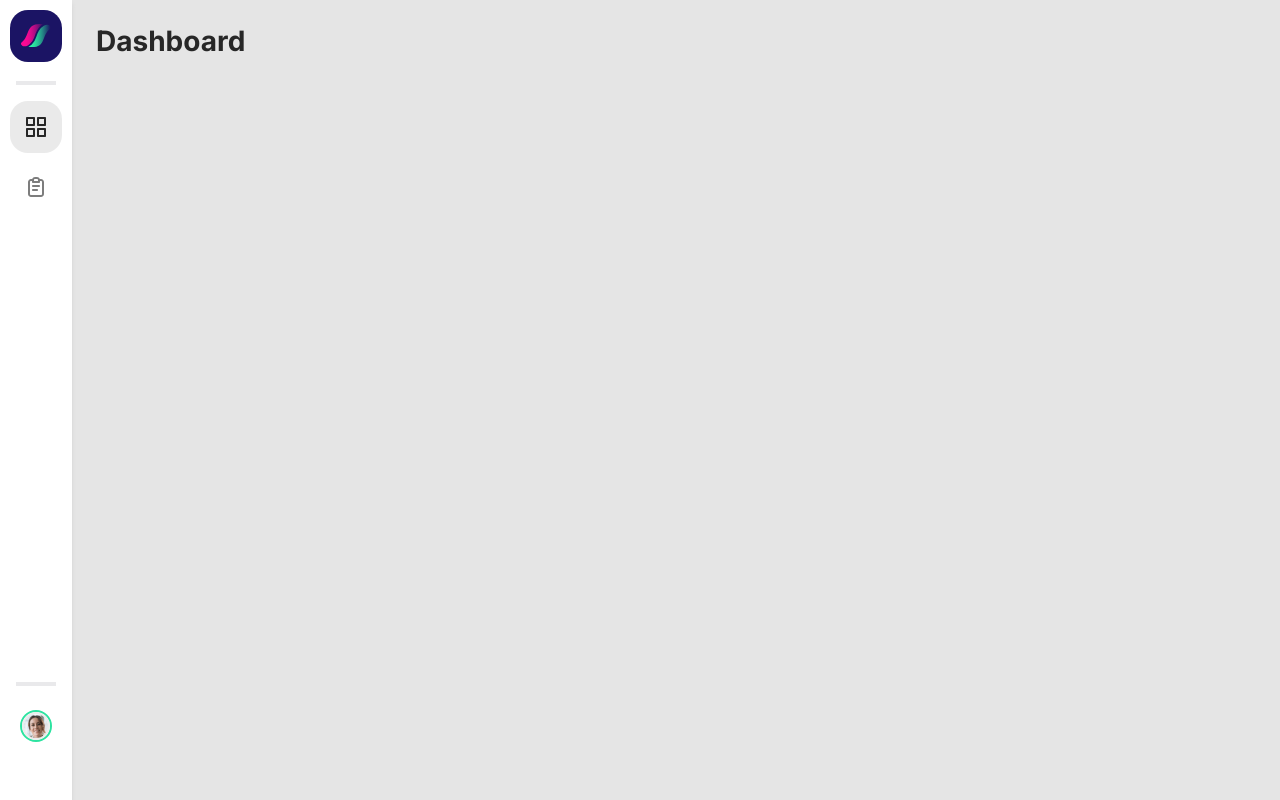
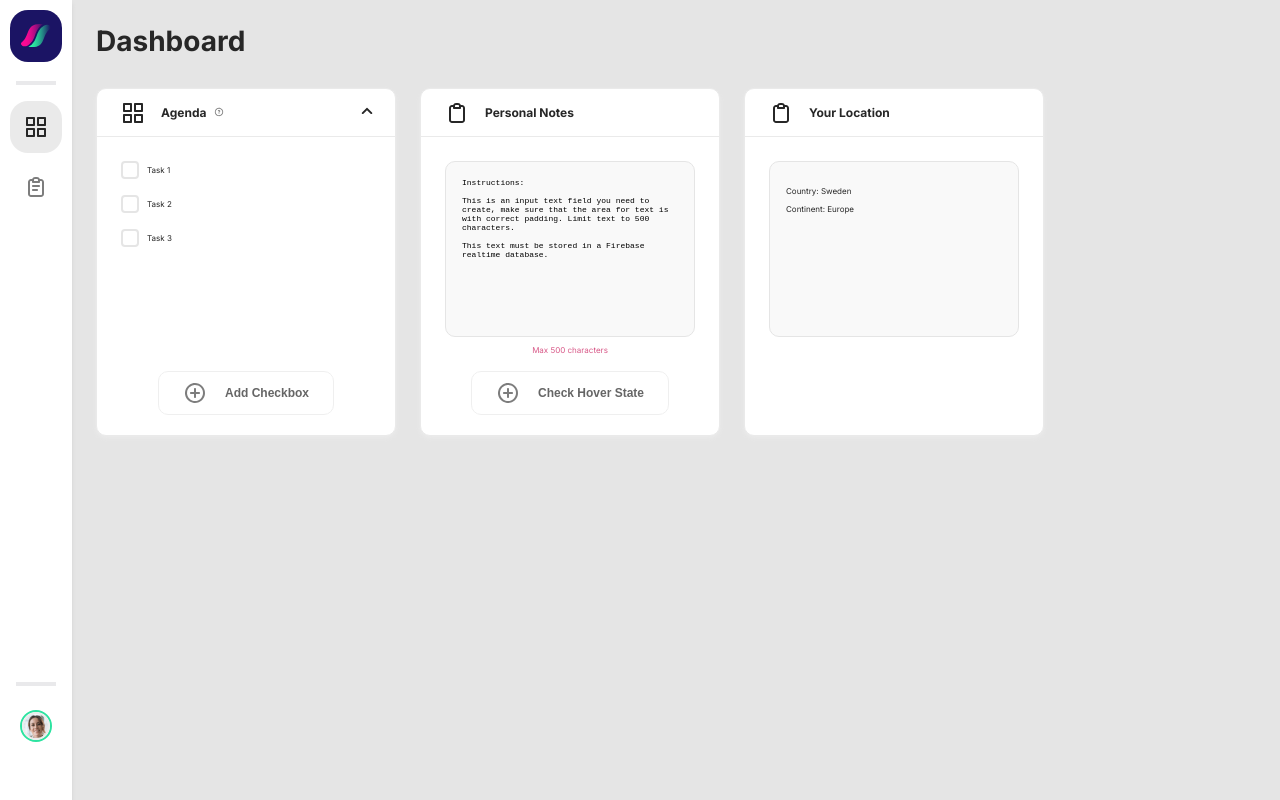
Before and after one commit to aasiyavijay/react-firebase-demo, a React (Create React App) app: page / in a window 1280 px wide. Built offline with nearby package versions, Linux system fonts and the light colour scheme.

Commit message:
Dashboard UI

```diff
--- a/package.json
+++ b/package.json
@@ -10,6 +10,7 @@
     "react": "^17.0.2",
     "react-dom": "^17.0.2",
     "react-scripts": "4.0.3",
+    "react-tooltip": "^4.2.21",
     "web-vitals": "^1.1.2"
   },
   "scripts": {
--- a/src/pages/Dashboard/index.js
+++ b/src/pages/Dashboard/index.js
@@ -1,12 +1,77 @@
+import { useState } from "react";
+import ReactTooltip from 'react-tooltip';
+
+import Card from "../../components/Card";
+import Checkbox from "../../components/Checkbox";
+import Button from "../../components/Button";
+
+import { ReactComponent as Grid } from './../../images/grid.svg';
+import { ReactComponent as Clipboard } from './../../images/clipboard.svg';
+import { ReactComponent as Info } from './../../images/question-circle.svg';
 
 const Dashboard = () => {
+  const [notes, setNotes] = useState(`Instructions:
+  \nThis is an input text field you need to create, make sure that the area for text is with correct padding. Limit text to 500 characters.
+  \nThis text must be stored in a Firebase realtime database.`)
+
+  const handleNotesChange = e => setNotes(e.target.value);
+
+
   return (
-    <div>
-      <header>
+    <div className="dashboard">
+      <header className="main-header">
         <h1>Dashboard</h1>
       </header>
-      <main>
+      <main className="main-content">
+        <div className="dashboard-cards-container">
+          <Card
+            icon={<Grid />}
+            title={<span>
+              <span className="card-title-text">Agenda</span>
+              <span className="card-title-help" data-tip="Help me understand"><Info /></span>
+            </span>}
+            content={
+              <>
+                <div className="checkboxes">
+                  <Checkbox id="task1" label="Task 1" />
+                  <Checkbox id="task2" label="Task 2" />
+                  <Checkbox id="task3" label="Task 3" />
+                </div>
+                <div className="justify-center">
+                  <Button text="Add Checkbox" />
+                </div>
+              </>
+            }
+            isCollapsable={true}
+          />
+          <Card
+            icon={<Clipboard />}
+            title={<span>Personal Notes</span>}
+            content={
+              <>
+                <div className="content-box">
+                  <textarea className="textarea" value={notes} maxLength={500} onChange={handleNotesChange} />
+                </div>
+                <div className="text-danger text-center mt-8">Max 500 characters</div>
+                <div className="justify-center mt-16">
+                  <Button text="Check Hover State" />
+                </div>
+              </>
+            }
+          />
 
+          <Card
+            icon={<Clipboard />}
+            title={<span>Your Location</span>}
+            content={
+              <div className="content-box">
+                <p>Country: Sweden</p>
+                <p>Continent: Europe</p>
+              </div>
+            }
+          />
+        </div>
+        <ReactTooltip />
       </main>
     </div>
   )
--- a/src/scss/base.scss
+++ b/src/scss/base.scss
@@ -35,4 +35,73 @@ p {
   padding: 24px;
   min-height: 100vh;
   background-color: #e5e5e5;
+  &-header {
+    padding-bottom: 16px;
+    h1 {
+      line-height: 34px;
+    }
+  }
+  &-content {
+    padding-top: 14px;
+  }
 }
+
+.justify-center {
+  display: flex;
+  align-items: center;
+  justify-content: center;
+  width: 100%;
+}
+
+.dashboard-cards {
+  &-container {
+    display: flex;
+    flex-wrap: wrap;
+    column-gap: 24px;
+    row-gap: 24px;
+  }
+}
+
+.checkboxes {
+  flex-grow: 1;
+}
+
+.content-box {
+  height: 176px;
+  background: #f9f9f9;
+  border: 1px solid #e5e5e5;
+  border-radius: 10px;
+  padding: 16px;
+  .textarea {
+    font-size: 8px;
+    width: 100%;
+    height: 100%;
+    border: 0;
+    padding: 0;
+    background-color: transparent;
+    resize: none;
+  }
+}
+
+.mt-8 {
+  margin-top: 8px;
+}
+.mt-16 {
+  margin-top: 16px;
+}
+
+.text-center {
+  text-align: center;
+}
+
+.text-danger {
+  color: #d85988;
+}
+
+.card-title-help {
+  margin-left: 8px;
+}
+.__react_component_tooltip {
+  padding: 5px 24px !important;
+  font-size: 8px !important;
+}
```
Also changed, not shown: 1 other file (tests, documents, lock files or other folders).
